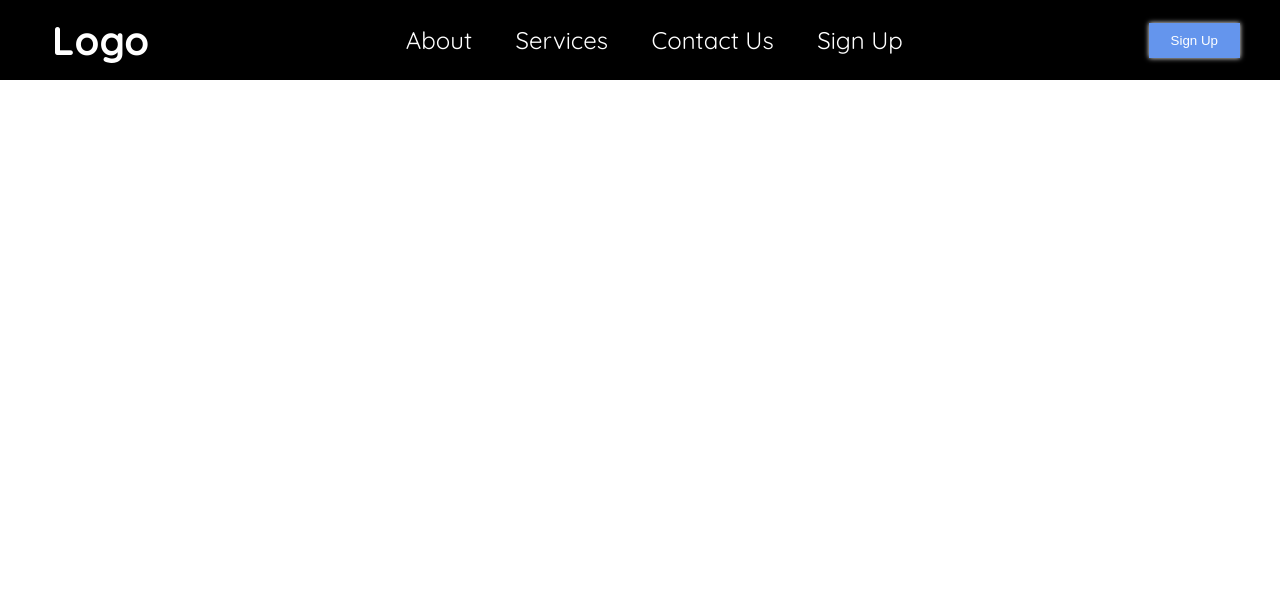
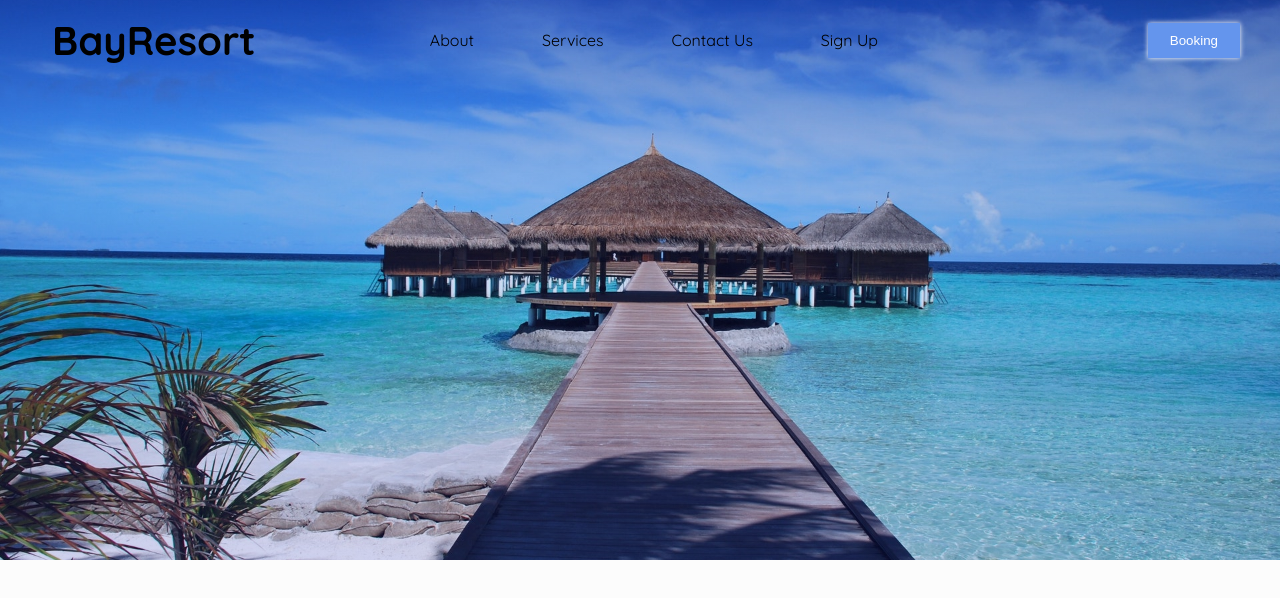
Before and after one commit to fidsta1990/bayresort, a React (Create React App) app: page / in a window 1280 px wide. Shown: the top 598 px of the page. Built offline with nearby package versions, Linux system fonts and the light colour scheme.

Commit message:
added styling files for each page. Created new form component for booking section on Home page

```diff
--- /dev/null
+++ b/src/components/checkin-form/formS.js
@@ -0,0 +1,5 @@
+import styled from 'styled-components'
+
+export const Form =styled.form`
+
+`
--- a/src/components/global/GlobalStyles.js
+++ b/src/components/global/GlobalStyles.js
@@ -14,6 +14,7 @@ const Global = createGlobalStyle`
 
  body{
   font-family: 'Quicksand', sans-serif;
+  background: #fcfcfc;
  }
 
  h1,h2,h3,h4{
--- a/src/components/navbar3/Navbar.jsx
+++ b/src/components/navbar3/Navbar.jsx
@@ -26,7 +26,7 @@ const Navbar = () => {
         {/* logo and menu bar */}
         <NavHeader>
           <NavLink to="/">
-            <h2>Logo</h2>
+            <h2>BayResort</h2>
           </NavLink>
           <ToggleButton onClick={handleToggle}>
             {click ? <FaTimes /> : <FaBars />}
@@ -47,7 +47,7 @@ const Navbar = () => {
           </NavMenu>
         </NavMenuWrapper>
         {/* sign up */}
-        <SignUpBtn>Sign Up</SignUpBtn>
+        <SignUpBtn>Booking</SignUpBtn>
       </Wrapper>
     </Nav>
   );
--- a/src/components/navbar3/navbarStyle.js
+++ b/src/components/navbar3/navbarStyle.js
@@ -2,7 +2,7 @@ import styled from "styled-components";
 import { NavLink as Link } from "react-router-dom";
 
 export const Nav = styled.nav`
-  background: black;
+  background: transparent;
   color: #fff;
   width: 100%;
   position: fixed;
@@ -11,6 +11,11 @@ export const Nav = styled.nav`
   z-index: 10;
   min-height: 10vh;
   display: flex;
+
+  h2 {
+    color: #fff;
+    color: #000;
+  }
 `;
 
 export const Wrapper = styled.section`
@@ -97,7 +102,7 @@ export const NavMenu = styled.div`
   flex-direction: column;
   justify-content: space-evenly;
   transition: all 0.2s ease;
-  background: #000;
+  background: transparent;
   width: 100%;
 
   @media (min-width: 768px) {
@@ -109,12 +114,12 @@ export const NavMenu = styled.div`
 `;
 
 export const NavLink = styled(Link)`
-  color: #fff;
+  color: #000;
   font-size: 1.6rem;
   transition: all 0.2s ease;
 
   @media (min-width: 768px) {
-    font-size: 2.4rem;
+    /* font-size: 1.6rem; */
     margin: 0 1.2rem;
     white-space: nowrap;
 
--- a/src/pages/index.jsx
+++ b/src/pages/index.jsx
@@ -1,8 +1,12 @@
 import React from "react";
-import * as Style from './styles/'
+import * as Style from "./styles/index.js";
 
 const Home = () => {
-  return <div></div>;
+  return (
+    <Style.Wrapper>
+      <div className="banner">{/* booking */}</div>
+    </Style.Wrapper>
+  );
 };
 
 export default Home;
--- a/src/pages/styles/index.js
+++ b/src/pages/styles/index.js
@@ -0,0 +1,19 @@
+import styled from "styled-components";
+import img from "../../img/bgThree.jpg";
+
+export const Wrapper = styled.section`
+  min-height: 70vh;
+  background: linear-gradient(rgb(11, 25, 166,.1), rgb(11, 25, 166,.2)),
+    url(${img}) no-repeat center center/cover;
+  display: flex;
+  justify-content: center;
+  align-items: center;
+  position: relative;
+
+  @media (max-width: 767px) {
+    background: #2f47c0;
+  }
+`;
+
+// #0b19a6;
+// rgb(11, 25, 166)
```
Also changed, not shown: src/components/checkin-form/Form.jsx (added, +34 -0 lines).
